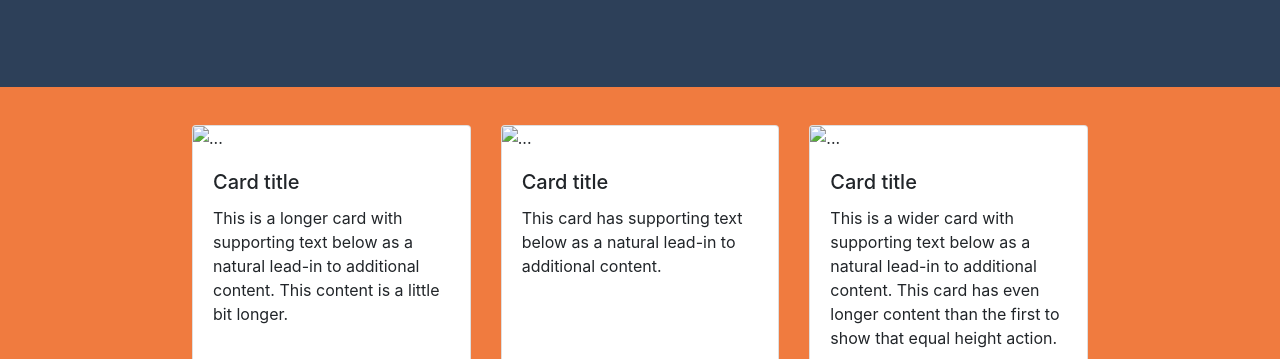
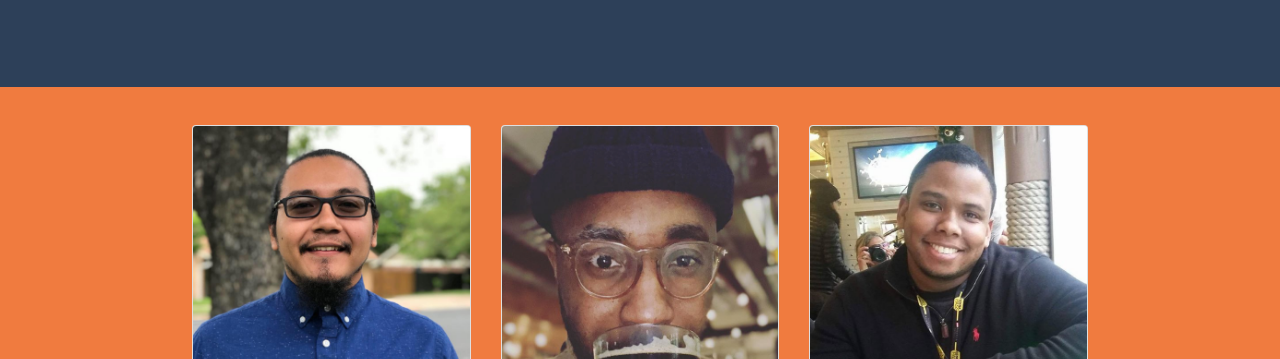
Before and after one commit to joseacb144/beer-anime-draft1, a plain HTML site: page index.html in a window 1280 px wide. Shown: the part 441-800 px from the top of the page. Drawn offline with nearby package versions, Linux system fonts and the light colour scheme.

Commit message:
Add and update cards.

```diff
--- a/index.html
+++ b/index.html
@@ -25,7 +25,7 @@
               <a class="nav-link" href="">Reviews</a>
             </li>
             <li class="nav-item">
-              <a class="nav-link" href="">The Team</a>
+              <a class="nav-link" href="#meet-team">The Team</a>
             </li>
             <li class="nav-item">
               <a class="nav-link" href="">Contact Us</a>
@@ -52,24 +52,24 @@
     <div class="container-fluid">
       <div class="card-deck">
         <div class="card">
-          <img src="..." class="card-img-top" alt="...">
+          <img src="images/jose-bio.png" class="card-img-top" alt="jose-image">
           <div class="card-body">
-            <h5 class="card-title">Card title</h5>
-            <p class="card-text">This is a longer card with supporting text below as a natural lead-in to additional content. This content is a little bit longer.</p>
+            <h5 class="card-title">Jose Chavez</h5>
+            <p class="card-text">Jose enjoys to lay on his hammock while drinking a cold Blood & Honey brewed by Revolver Brewery. His favorite anime is YuYu Hakusho.</p>
           </div>
         </div>
         <div class="card">
-          <img src="..." class="card-img-top" alt="...">
+          <img src="images/charles-bio5.png" class="card-img-top" alt="charles-image">
           <div class="card-body">
-            <h5 class="card-title">Card title</h5>
-            <p class="card-text">This card has supporting text below as a natural lead-in to additional content.</p>
+            <h5 class="card-title">Charles Onyewuenyi</h5>
+            <p class="card-text">You can catch Charles at Pint House Pizza enjoying a delicious Electric Jellyfish. His favorite anime is Full Metal Alchemist: Brotherhood.</p>
           </div>
         </div>
         <div class="card">
-          <img src="..." class="card-img-top" alt="...">
+          <img src="images/anthony-bio.png" class="card-img-top" alt="...">
           <div class="card-body">
-            <h5 class="card-title">Card title</h5>
-            <p class="card-text">This is a wider card with supporting text below as a natural lead-in to additional content. This card has even longer content than the first to show that equal height action.</p>
+            <h5 class="card-title">Anthony Comeaux</h5>
+            <p class="card-text">Anthony prefers a sunny day as he drinks his favorite beverage: White Claw. His favorite anime is Inuyasha.</p>
           </div>
         </div>
       </div>
@@ -78,7 +78,6 @@
   </section>
 
 
-
 </body>
 
 </html>
```
Also changed, not shown: images/anthony-bio.png (added), images/charles-bio5.png (added), images/instagram.png (added), images/jose-bio.png (added), 2 other files.
